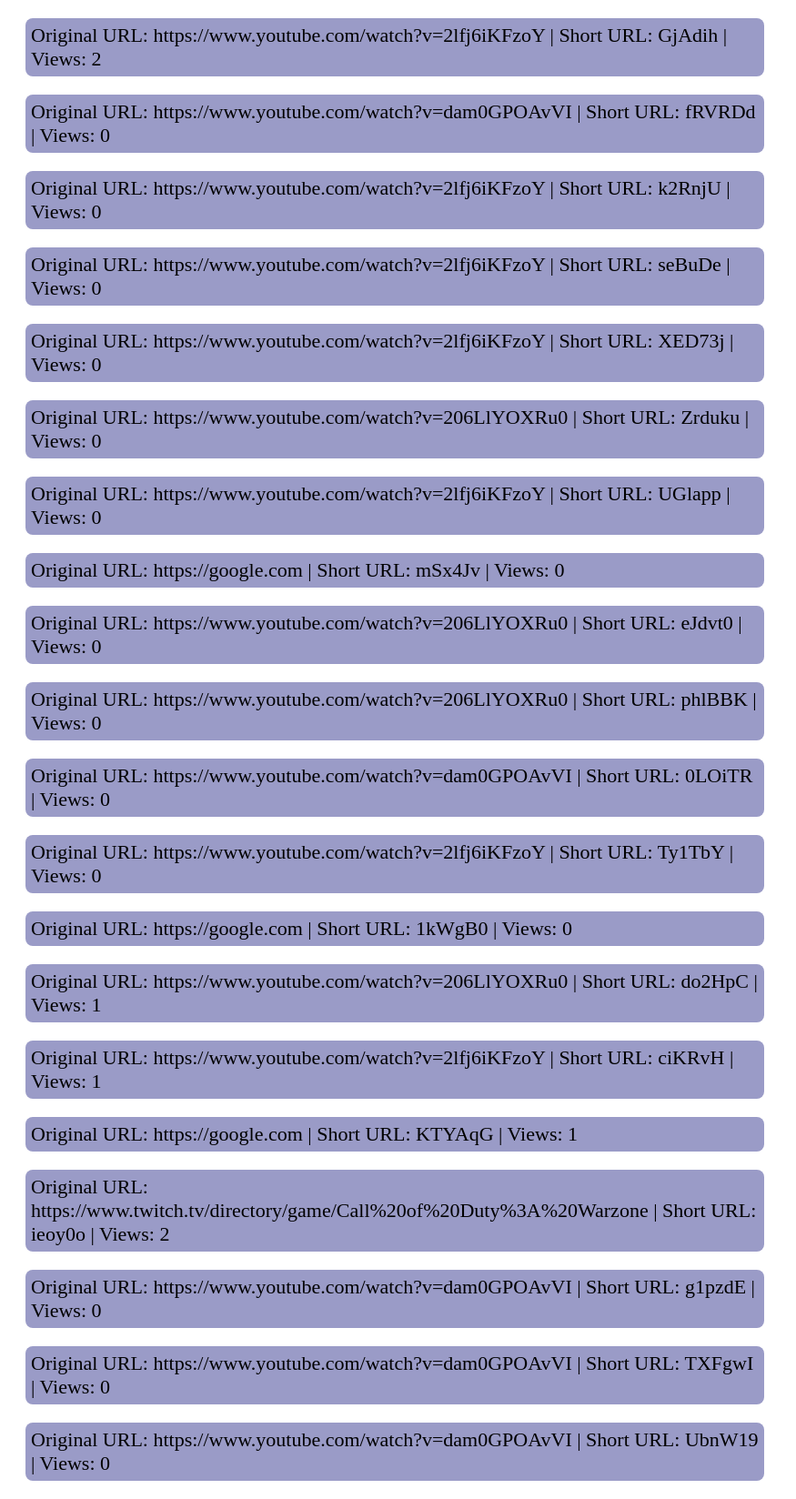
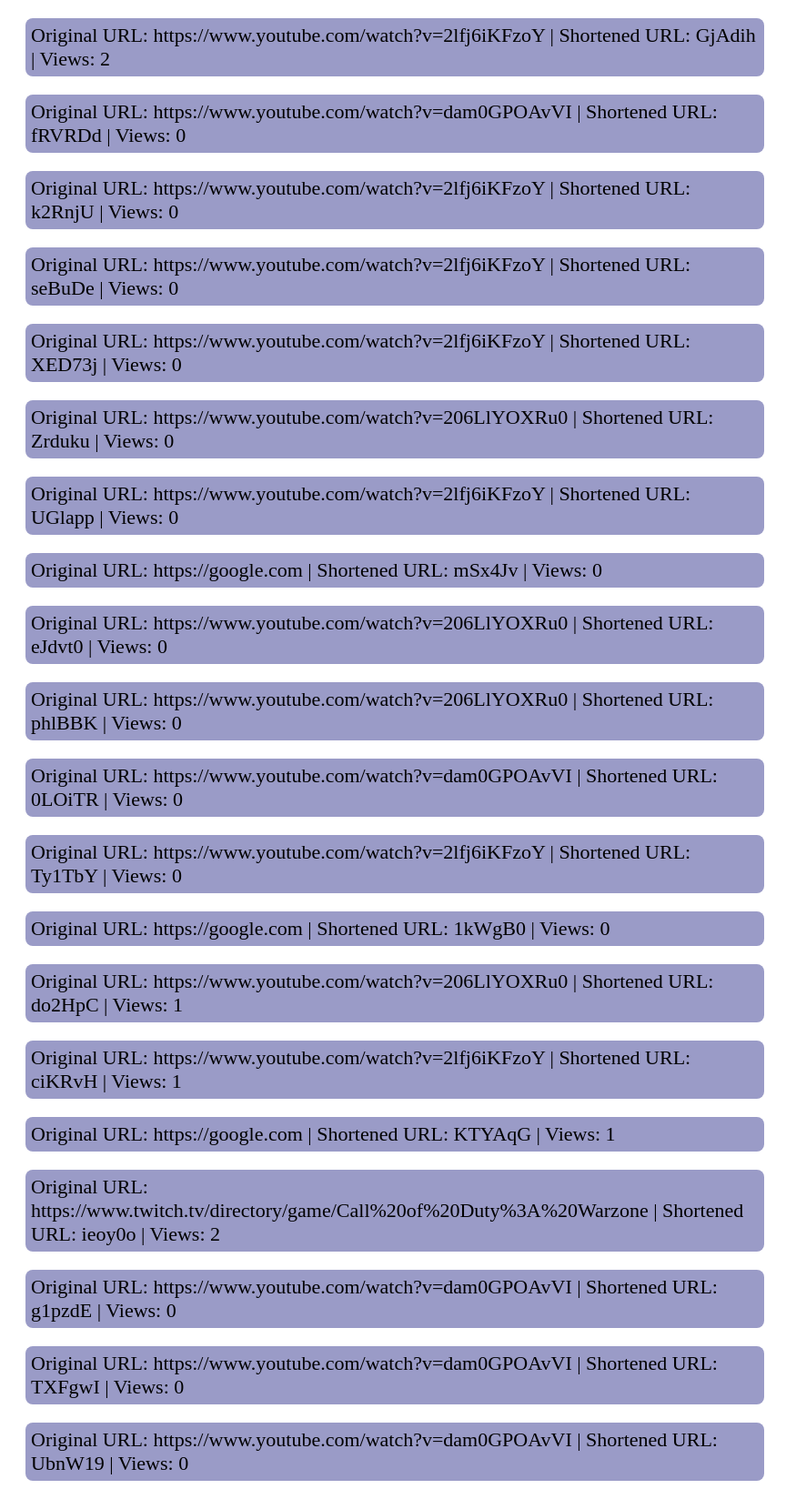
Before and after one commit to Hutchinsonj1/URL_SHORTENER, a Flask app: template url_shortener/url_shortener/templates/analytics.html in a window 1280 px wide. Shown: the whole page at 91% size, without its empty margins (0-875 px from the left). Run offline with Flask 2, Linux system fonts and the light colour scheme; the template is opened without the code that fills it: values that come from a table or form of the project are taken from there, others are empty; data comes from the database, SQL or seed files in the repository.

Commit message:
Enhanced front end

```diff
--- a/url_shortener/url_shortener/templates/analytics.html
+++ b/url_shortener/url_shortener/templates/analytics.html
@@ -1,4 +1,4 @@
 {% for link in links %}
     <p class="text-left" style="cursor: pointer; margin: 20px; padding: 6px; border-radius: 8px; font-size: 22px; background-color: rgb(154,155,199); max-width: 800px;">
-        Original URL: {{ link.original_url }} | Short URL: {{ link.short_url }} | Views: {{ link.views }}
+        Original URL: {{ link.original_url }} | Shortened URL: {{ link.short_url }} | Views: {{ link.views }}
 {% endfor %}
--- a/url_shortener/url_shortener/templates/link_success.html
+++ b/url_shortener/url_shortener/templates/link_success.html
@@ -3,5 +3,5 @@
     Original URL: {{ original_url }}
 </p>
 <p class="text-left" style="cursor: pointer; margin: 20px; padding: 6px; border-radius: 8px; font-size: 22px; background-color: rgb(154,155,199); max-width: 800px;">
-    Short URL: {{ url_for('shortener.redirect_to_url', short_url=new_url, _external=True) }}
+    Shortened URL: {{ url_for('shortener.redirect_to_url', short_url=new_url, _external=True) }}
 </p>
```
